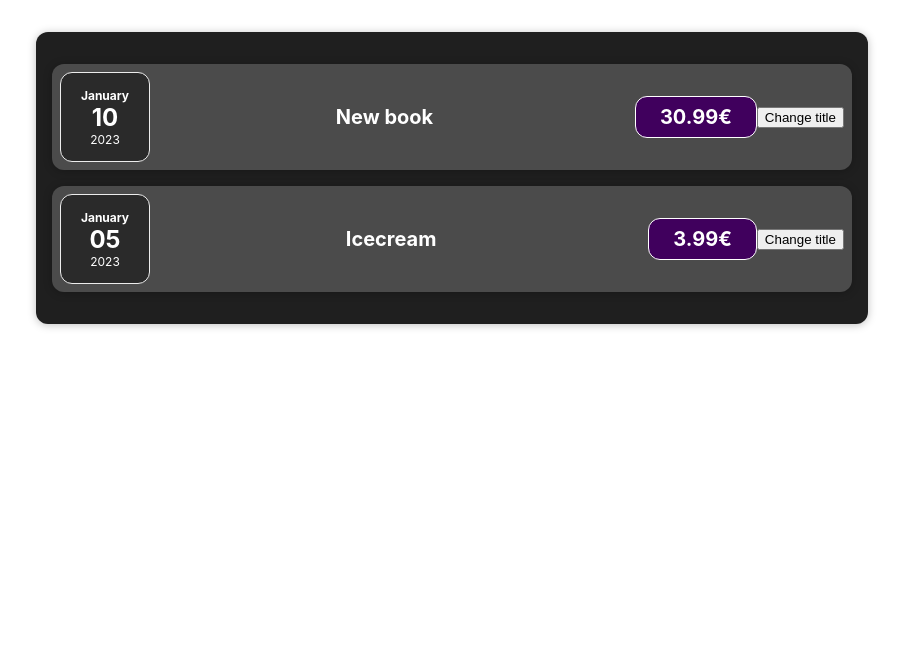
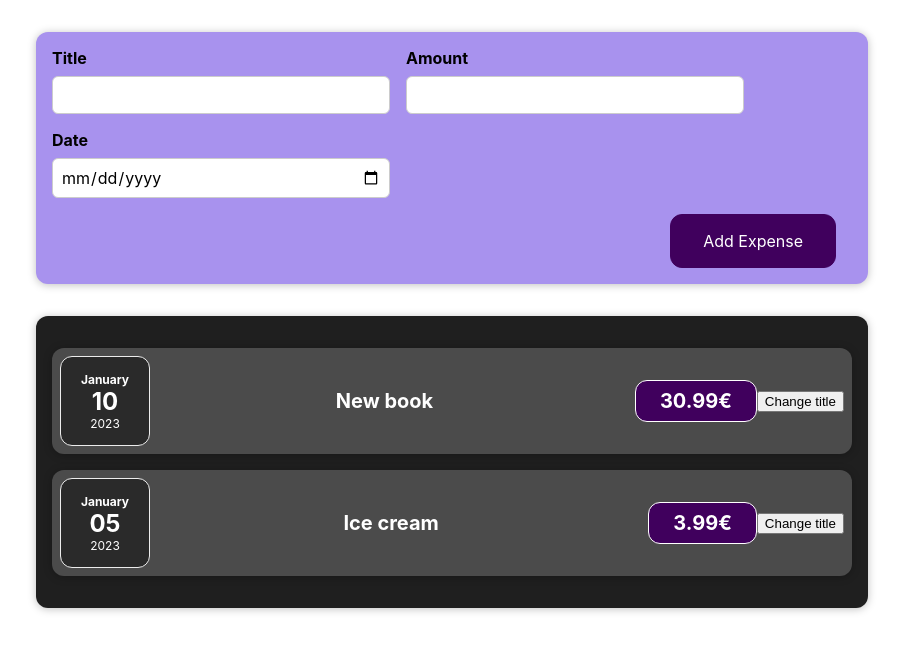
Before and after one commit to Sanksernebo/Expenses, a React (Create React App) app: page / in a window 1280 px wide. Shown: the top 652 px of the page, without its empty margins (188-1091 px from the left). Built offline with nearby package versions, Linux system fonts and the light colour scheme.

Commit message:
Ülesanne 9 esimene

```diff
--- a/src/App.js
+++ b/src/App.js
@@ -1,6 +1,6 @@
-import logo from './logo.svg';
 import './App.css';
 import Expenses from "./components/Expenses/Expenses";
+import NewExpense from "./components/NewExpenses/NewExpense";
 
 const App = () => {
     const expenses = [
@@ -11,13 +11,14 @@
         },
         {
             date: new Date(2023, 0, 5),
-            title:'Icecream',
+            title:'Ice cream',
             price: 3.99
         }
     ]
 
     return (
         <div className="App">
+            <NewExpense></NewExpense>
             <Expenses expenses={expenses}></Expenses>
         </div>
     );
--- /dev/null
+++ b/src/components/NewExpenses/ExpenseForm.css
@@ -0,0 +1,26 @@
+.new-expense__controls {
+    display: flex;
+    flex-wrap: wrap;
+    gap: 1rem;
+    margin-bottom: 1rem;
+    text-align: left;
+}
+
+.new-expense__control label {
+    font-weight: bold;
+    margin-bottom: 0.5rem;
+    display: block;
+}
+
+.new-expense__control input {
+    font: inherit;
+    padding: 0.5rem;
+    border-radius: 6px;
+    border: 1px solid #ccc;
+    width: 20rem;
+    max-width: 100%;
+}
+
+.new-expense__actions {
+    text-align: right;
+}
--- /dev/null
+++ b/src/components/NewExpenses/ExpenseForm.js
@@ -0,0 +1,30 @@
+import React from 'react';
+import './ExpenseForm.css';
+const ExpenseForm = () => {
+    const titleChangeHandler = () => {
+        console.log('title changed!')
+    }
+    return(
+        <form>
+            <div className="new-expense__controls">
+                <div className="new-expense__control">
+                    <label>Title</label>
+                    <input type="text"
+                    onChange={titleChangeHandler}/>
+                </div>
+                    <div className="new-expense__control">
+                        <label>Amount</label>
+                        <input type="number" min="0.01" step="0.01"/>
+                    </div>
+                    <div className="new-expense__control">
+                        <label>Date</label>
+                        <input type="date" min="2023-01-18" max="2025-12-31"/>
+                    </div>
+                </div>
+                <div className="new-expense__actions">
+                    <button type="submit">Add Expense</button>
+                </div>
+        </form>
+    )
+}
+export default ExpenseForm
--- /dev/null
+++ b/src/components/NewExpenses/NewExpense.css
@@ -0,0 +1,38 @@
+.new-expense {
+    background-color: #a892ee;
+    padding: 1rem;
+    margin: 2rem auto;
+    width: 50rem;
+    max-width: 95%;
+    border-radius: 12px;
+    text-align: center;
+    box-shadow: 0 1px 8px rgba(0, 0, 0, 0.25);
+}
+
+.new-expense button {
+    font: inherit;
+    cursor: pointer;
+    padding: 1rem 2rem;
+    border: 1px solid #40005d;
+    background-color: #40005d;
+    color: white;
+    border-radius: 12px;
+    margin-right: 1rem;
+}
+
+.new-expense button:hover,
+.new-expense button:active {
+    background-color: #510674;
+    border-color: #510674;
+}
+
+.new-expense button.alternative {
+    color: #220131;
+    border-color: transparent;
+    background-color: transparent;
+}
+
+.new-expense button.alternative:hover,
+.new-expense button.alternative:active {
+    background-color: #ddb3f8;
+}
--- /dev/null
+++ b/src/components/NewExpenses/NewExpense.js
@@ -0,0 +1,13 @@
+import React from 'react';
+import ExpenseForm from "./ExpenseForm";
+import './NewExpense.css'
+
+const NewExpense = () => {
+    return(
+        <div className="new-expense">
+           <ExpenseForm></ExpenseForm>
+        </div>
+    )
+}
+
+export default NewExpense
```
